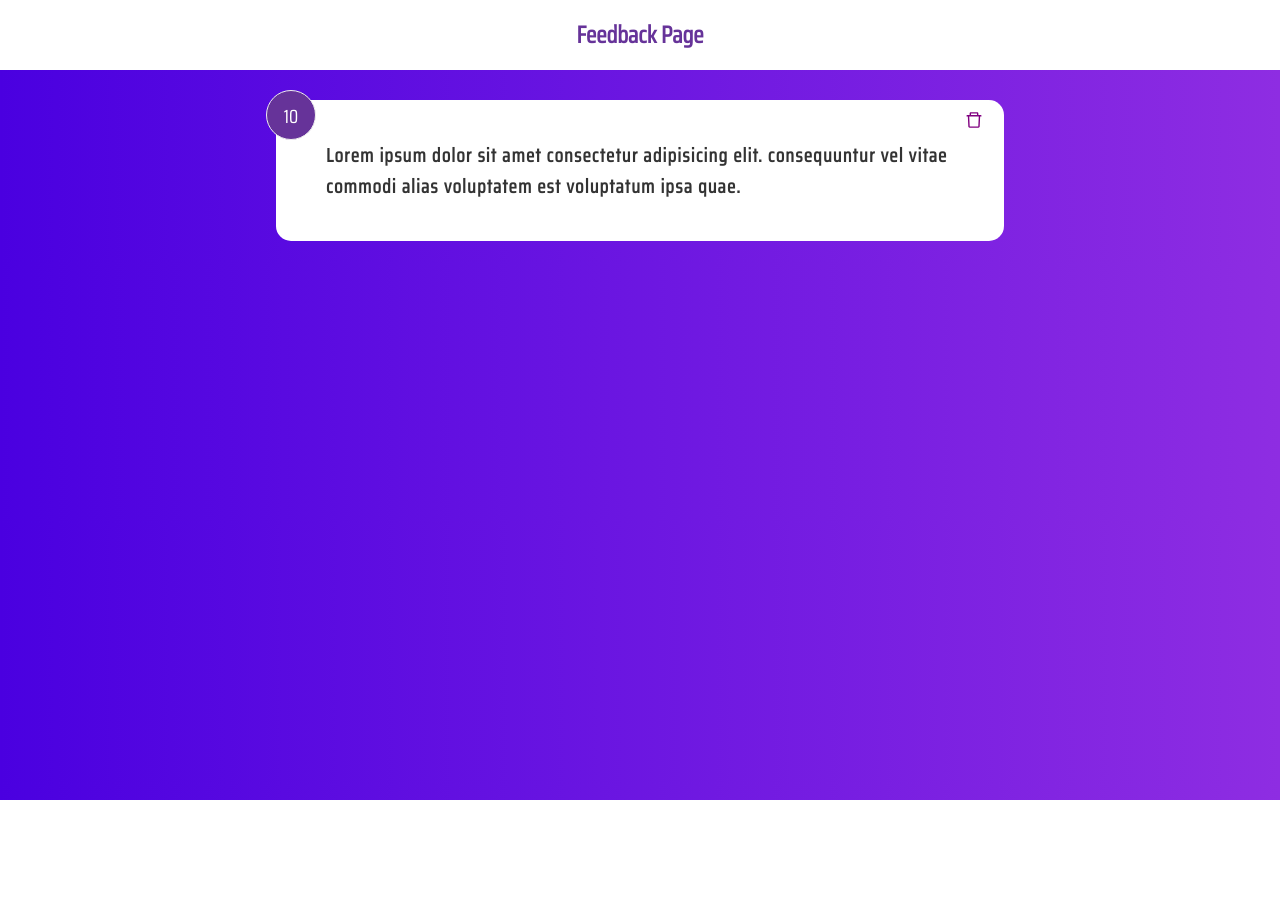
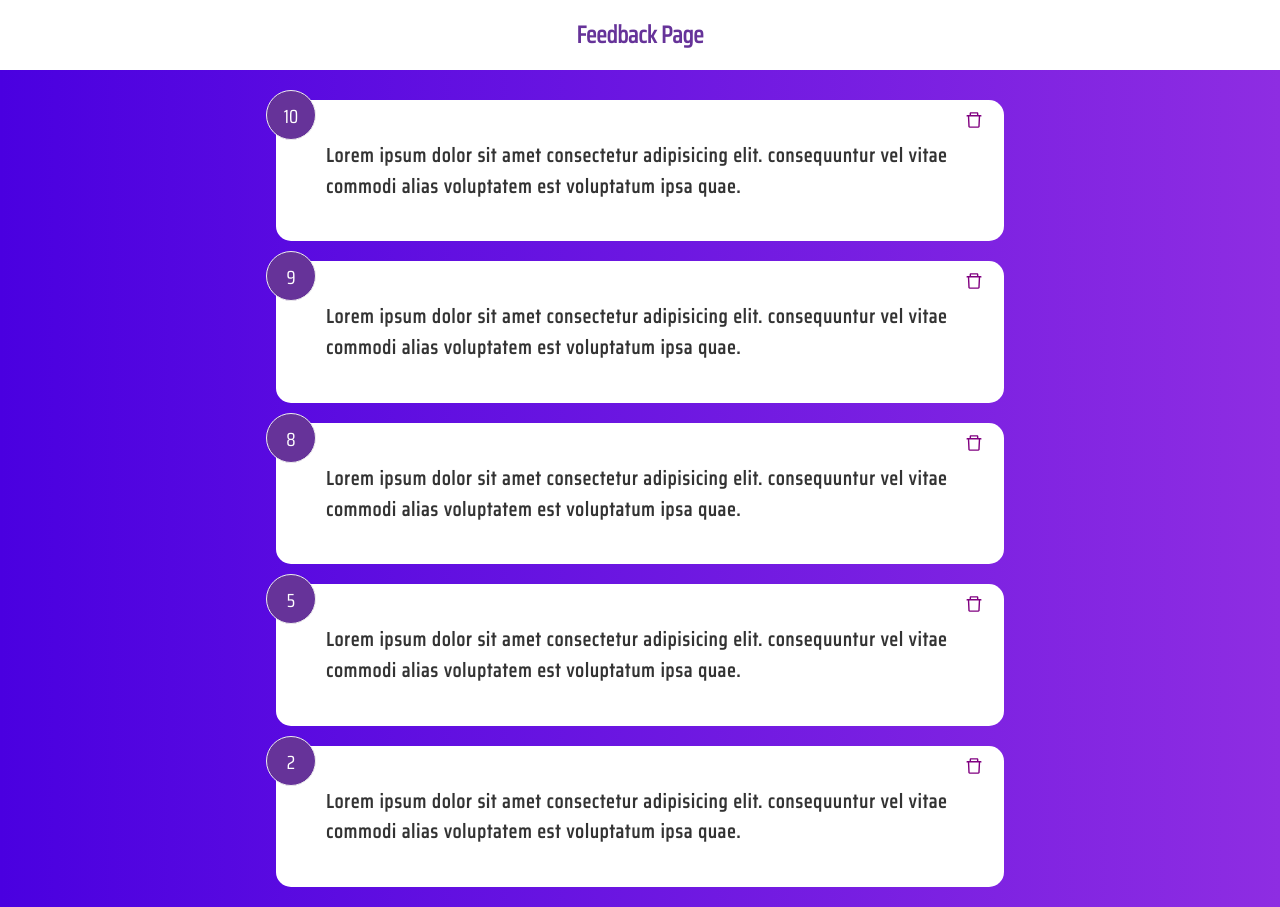
Before and after one commit to odedAtias/feedback-page, a React (Create React App) app: page / in a window 1280 px wide. Before the commit the page ends 800 px from the top, so only its background shows below. Built offline with nearby package versions, Linux system fonts and the light colour scheme.

Commit message:
Adding feedbacklist component & event handler (delete feedback)

```diff
--- a/src/App.js
+++ b/src/App.js
@@ -2,19 +2,24 @@
 import { useState } from 'react';
 // Components imports
 import Header from './Components/Header';
-import FeedBackItem from './Components/FeedbackItem';
+import FeedBackList from './Components/FeedbackList';
 // Services imports
 import FeedbackData from './services/FeedbackData';
 
 function App() {
 	//App States
 	const [feedbacks, setFeedbacks] = useState(FeedbackData);
+	//App Event Handlers
+	const handleFeedbackDelete = id => {
+		if (window.confirm('Are you sure you want to delete ? '))
+			setFeedbacks(feedbacks.filter(f => f.id !== id));
+	};
 
 	return (
 		<>
 			<Header />
 			<div className='container'>
-				<FeedBackItem item={feedbacks[0]} />
+				<FeedBackList feedBacks={feedbacks} onDelete={handleFeedbackDelete} />
 			</div>
 		</>
 	);
--- /dev/null
+++ b/src/Components/FeedbackList.jsx
@@ -0,0 +1,27 @@
+// Components imports
+import FeedBackItem from './FeedbackItem';
+// PropTypes
+import { PropTypes } from 'prop-types';
+
+const FeedBackList = ({ feedBacks, onDelete }) => {
+	if (!feedBacks || feedBacks.length === 0) return <p>No feedback yet</p>;
+	return (
+		<div className='feedback-list'>
+			{feedBacks.map(item => (
+				<FeedBackItem key={item.id} item={item} onDelete={onDelete} />
+			))}
+		</div>
+	);
+};
+
+FeedBackList.propTypes = {
+	feedBacks: PropTypes.arrayOf(
+		PropTypes.shape({
+			id: PropTypes.number.isRequired,
+			text: PropTypes.string.isRequired,
+			rating: PropTypes.number.isRequired,
+		})
+	),
+};
+
+export default FeedBackList;
```
